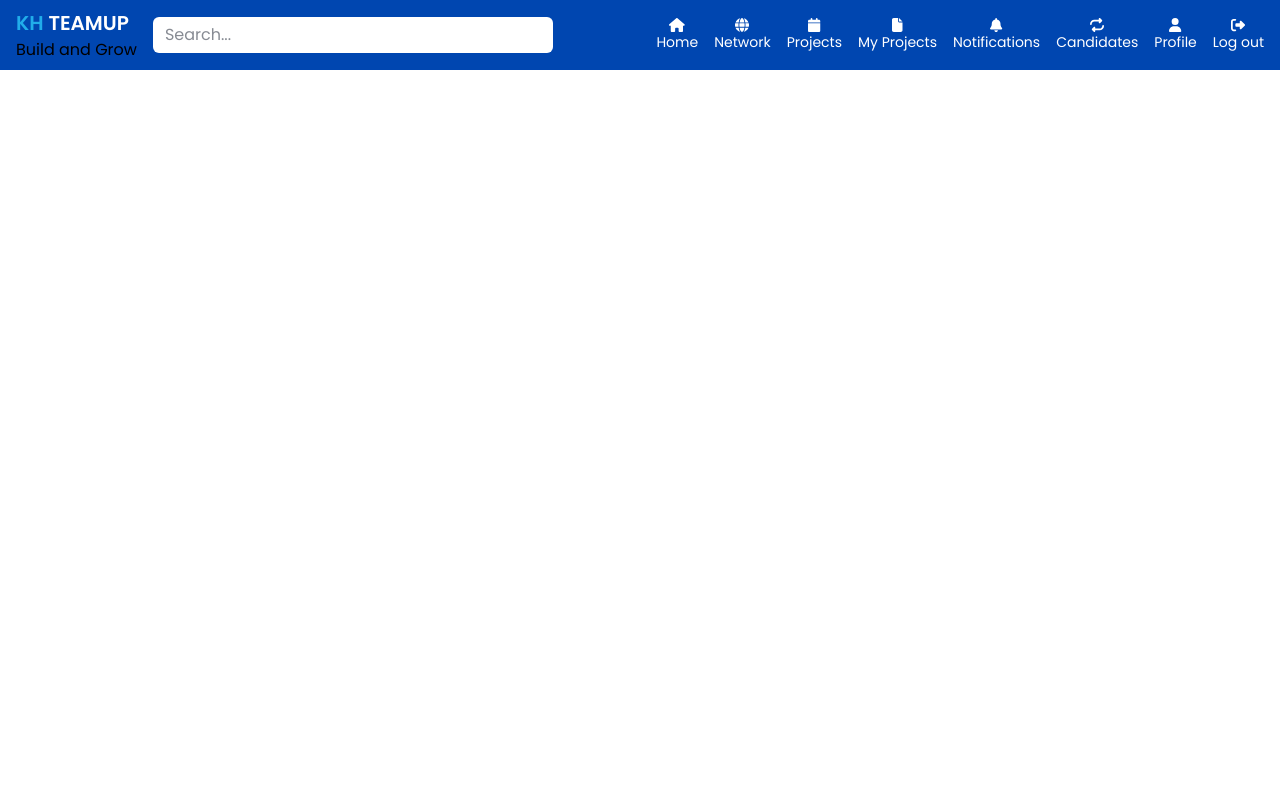
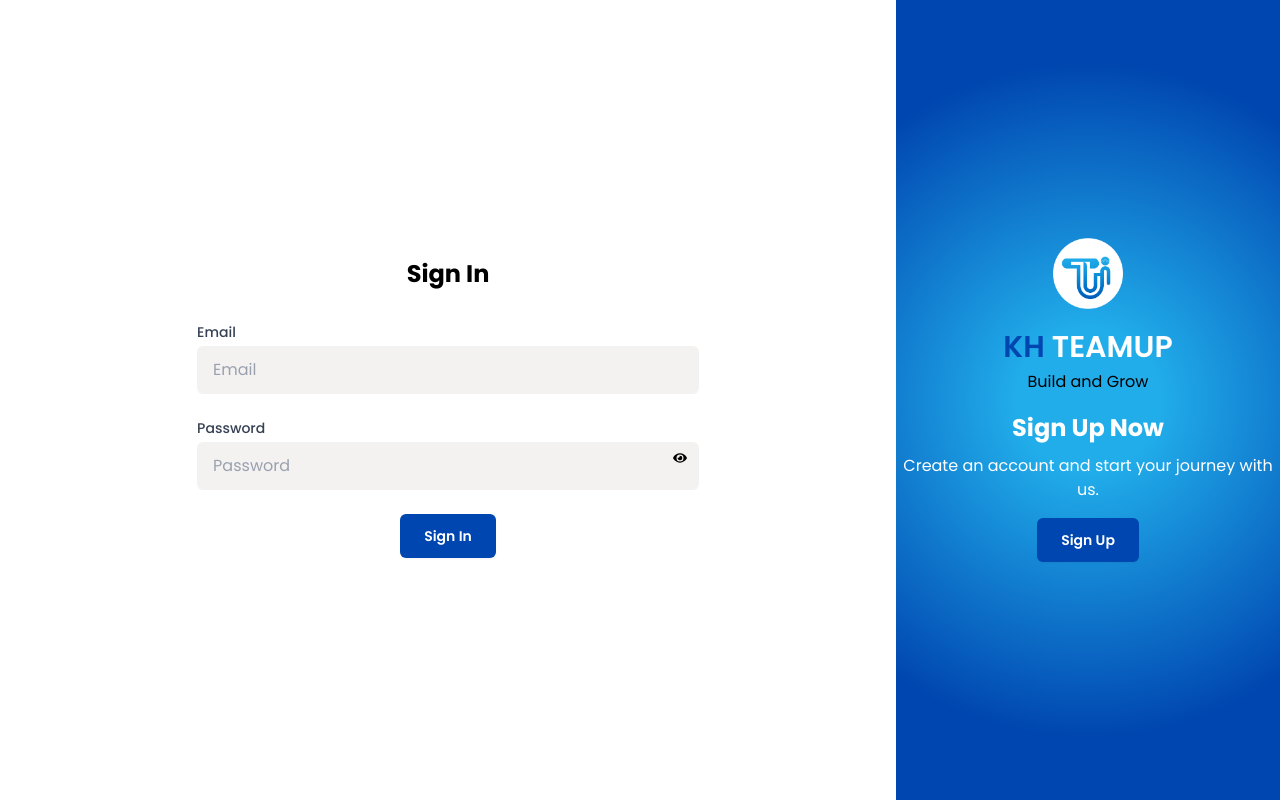
Before and after one commit to bunlongly/teamup_project, a React (Vite) app in the folder client/: page /signin in a window 1280 px wide. Built offline with nearby package versions, Linux system fonts and the light colour scheme.

Commit message:
signin page for frontend

```diff
--- a/client/src/App.jsx
+++ b/client/src/App.jsx
@@ -1,26 +1,87 @@
-import { BrowserRouter as Router, Route, Routes } from 'react-router-dom';
+import {
+  BrowserRouter as Router,
+  Route,
+  Routes,
+  Navigate
+} from 'react-router-dom';
+import PropTypes from 'prop-types'; // Import PropTypes
+import Cookies from 'js-cookie'; // Import js-cookie
 import HomePage from './pages/Home';
 import SignUpPage from './pages/SignUp';
+import SignInPage from './pages/SignIn'; // Assuming you have a SignInPage
 import NavBar from './components/NavBar';
 import ProjectManagement from './components/ProjectManagement';
 import ApplyJob from './pages/ApplyPage';
 import Profile from './pages/ProfilePage';
 import CandidatePage from './pages/CandidatesPage';
 
+// Protected Route Component
+const ProtectedRoute = ({ children }) => {
+  const token = Cookies.get('token'); // Get the token cookie
+
+  if (!token) {
+    // If not authenticated, redirect to the sign-in page
+    return <Navigate to='/signin' replace />;
+  }
+
+  // If authenticated, render the children (protected component)
+  return children;
+};
+
+// Add PropTypes validation for the ProtectedRoute component
+ProtectedRoute.propTypes = {
+  children: PropTypes.node.isRequired // Validate that children is a valid React node and is required
+};
+
 function App() {
+  const location = window.location.pathname; // Get the current route
+
+  // Conditionally render the NavBar
+  const showNavBar = !['/signup', '/signin'].includes(location);
+
   return (
     <Router>
       <div className='App'>
-        <NavBar />
-
+        {showNavBar && <NavBar />} {/* Render NavBar conditionally */}
         {/* Define the routes */}
         <Routes>
           <Route path='/' element={<HomePage />} />
           <Route path='/signup' element={<SignUpPage />} />
-          <Route path='/projects/*' element={<ProjectManagement />} />
-          <Route path='/apply' element={<ApplyJob />} />
-          <Route path='/profile' element={<Profile />} />
-          <Route path='/candidates' element={<CandidatePage />} />
+          <Route path='/signin' element={<SignInPage />} />
+
+          {/* Protected Routes */}
+          <Route
+            path='/projects/*'
+            element={
+              <ProtectedRoute>
+                <ProjectManagement />
+              </ProtectedRoute>
+            }
+          />
+          <Route
+            path='/apply'
+            element={
+              <ProtectedRoute>
+                <ApplyJob />
+              </ProtectedRoute>
+            }
+          />
+          <Route
+            path='/profile'
+            element={
+              <ProtectedRoute>
+                <Profile />
+              </ProtectedRoute>
+            }
+          />
+          <Route
+            path='/candidates'
+            element={
+              <ProtectedRoute>
+                <CandidatePage />
+              </ProtectedRoute>
+            }
+          />
         </Routes>
       </div>
     </Router>
--- /dev/null
+++ b/client/src/pages/SignIn.jsx
@@ -0,0 +1,155 @@
+import { useState } from 'react';
+import { useNavigate } from 'react-router-dom';
+import axios from 'axios';
+import { ToastContainer, toast } from 'react-toastify';
+import 'react-toastify/dist/ReactToastify.css';
+import { FaEye, FaEyeSlash } from 'react-icons/fa';
+import logo from '../assets/logo.png';
+import Khteamup from '../components/Khteamup';
+import Slogan from '../components/Slogan';
+
+function SignInPage() {
+  const navigate = useNavigate();
+  const [formData, setFormData] = useState({
+    email: '',
+    password: ''
+  });
+  const [errors, setErrors] = useState({});
+  const [showPassword, setShowPassword] = useState(false);
+
+  // Handle input change
+  const handleChange = e => {
+    setFormData({ ...formData, [e.target.name]: e.target.value });
+  };
+
+  // Toggle password visibility
+  const togglePasswordVisibility = () => {
+    setShowPassword(!showPassword);
+  };
+
+  // Handle form submission
+  const handleSubmit = async e => {
+    e.preventDefault();
+    setErrors({});
+
+    try {
+      const response = await axios.post(
+        'http://localhost:5200/api/auth/login',
+        formData
+      );
+
+      if (response.status === 200) {
+        toast.success('Login successful!', {
+          position: 'top-right',
+          autoClose: 2000
+        });
+        setTimeout(() => navigate('/dashboard'), 2000);
+      }
+    } catch (err) {
+      const errorResponse =
+        err.response?.data?.message || 'Invalid credentials. Please try again.';
+      setErrors({ email: errorResponse });
+      toast.error(errorResponse, {
+        position: 'top-right',
+        autoClose: 5000
+      });
+    }
+  };
+
+  return (
+    <div className='grid grid-cols-10 w-full main-container'>
+      <div className='col-span-7 left-col'>
+        <div className='title-container'>
+          <h1 className='text-2xl font-bold mb-4'>Sign In</h1>
+        </div>
+        <div className='form-container'>
+          <form className='space-y-6' onSubmit={handleSubmit}>
+            <div>
+              <label
+                htmlFor='email'
+                className='block text-sm font-medium text-gray-700'
+              >
+                Email
+              </label>
+              <input
+                type='email'
+                id='email'
+                name='email'
+                placeholder='Email'
+                value={formData.email}
+                onChange={handleChange}
+                className='mt-1 block w-full rounded-md bg-white px-4 py-3 text-base text-gray-900 outline-gray-300 placeholder:text-gray-400 focus:outline-blue-600 focus:ring-2 focus:ring-blue-500'
+              />
+              {errors.email && (
+                <p className='text-red-500 text-sm'>{errors.email}</p>
+              )}
+            </div>
+            <div>
+              <label
+                htmlFor='password'
+                className='block text-sm font-medium text-gray-700'
+              >
+                Password
+              </label>
+              <div className='relative'>
+                <input
+                  type={showPassword ? 'text' : 'password'}
+                  id='password'
+                  name='password'
+                  placeholder='Password'
+                  value={formData.password}
+                  onChange={handleChange}
+                  className='mt-1 block w-full rounded-md bg-white px-4 py-3 text-base text-gray-900 outline-gray-300 placeholder:text-gray-400 focus:outline-blue-600 focus:ring-2 focus:ring-blue-500'
+                />
+                <button
+                  type='button'
+                  onClick={togglePasswordVisibility}
+                  className='absolute inset-y-0 right-0 pr-3 flex items-center text-sm leading-5'
+                >
+                  {showPassword ? <FaEyeSlash /> : <FaEye />}
+                </button>
+              </div>
+            </div>
+            <div className='flex justify-center'>
+              <button
+                style={{ backgroundColor: '#0046b0' }}
+                type='submit'
+                className='rounded-md px-6 py-3 text-sm font-semibold text-white shadow-xs hover:bg-blue-700 transition-colors'
+              >
+                Sign In
+              </button>
+            </div>
+          </form>
+        </div>
+      </div>
+      <div className='col-span-3 right-col'>
+        <div className='mb-4'>
+          <img src={logo} width={70} alt='Logo' />
+        </div>
+        <div className='title'>
+          <Khteamup />
+        </div>
+        <div className='slogan'>
+          <Slogan />
+        </div>
+        <div className='signup'>
+          <h1 className='newhere'>Sign Up Now</h1>
+          <h6 className='text'>
+            Create an account and start your journey with us.
+          </h6>
+          <button
+            type='button'
+            onClick={() => navigate('/signup')}
+            className='rounded-md px-6 py-3 text-sm font-semibold text-white shadow-xs hover:bg-blue-700 transition-colors'
+            style={{ backgroundColor: '#0046b0' }}
+          >
+            Sign Up
+          </button>
+        </div>
+      </div>
+      <ToastContainer />
+    </div>
+  );
+}
+
+export default SignInPage;
--- a/package.json
+++ b/package.json
@@ -18,6 +18,7 @@
     "express-rate-limit": "^7.5.0",
     "express-validator": "^7.2.1",
     "http-status-codes": "^2.3.0",
+    "js-cookie": "^3.0.5",
     "jsonwebtoken": "^9.0.2",
     "multer": "^1.4.5-lts.1",
     "mysql2": "^3.12.0",
```
Also changed, not shown: client/src/pages/SignUp.jsx (+8 -9 lines), 1 other file (tests, documents, lock files or other folders).
